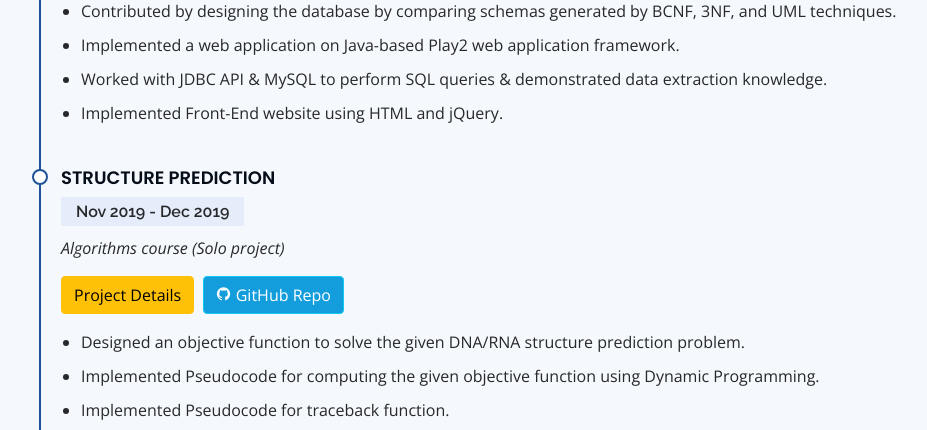
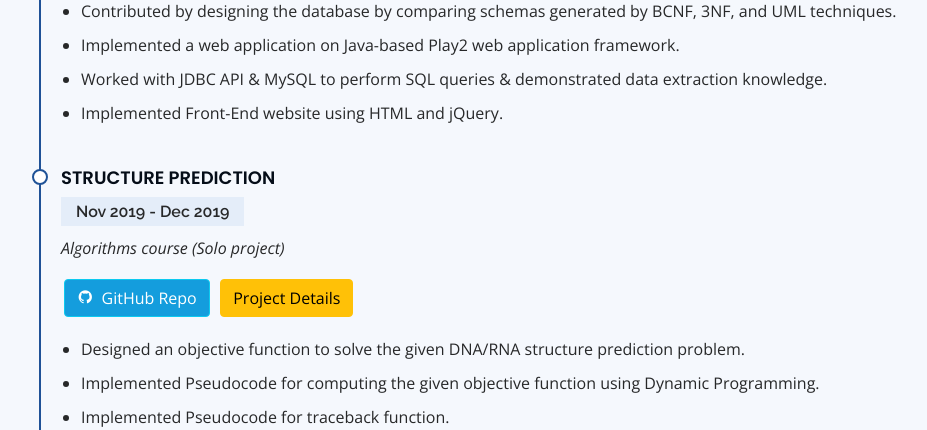
Before and after one commit to indrajeet3333/personal-portfolio, a PHP site: page / in a window 1280 px wide. Shown: the part 6070-6500 px from the top of the page, without its empty margins (313-1240 px from the left). Run offline with PHP 8.4, Linux system fonts and the light colour scheme.

Commit message:
Add button margins :bug:

```diff
--- a/assets/css/style.css
+++ b/assets/css/style.css
@@ -734,6 +734,10 @@ section {
   font-size: 14px;
 }
 
+.project-button {
+  margin: 0.2rem;
+}
+
 /*--------------------------------------------------------------
 # Testimonials
 --------------------------------------------------------------*/
--- a/index.html
+++ b/index.html
@@ -647,12 +647,20 @@
                 <h4>Structure Prediction</h4>
                 <h5>Nov 2019 - Dec 2019</h5>
                 <p><em>Algorithms course (Solo project)</em></p>
-                <p><a href="https://github.com/indrajeet3333/structure-prediction" target="blank"><Button type="button"
-                      class="btn btn-warning">Project
-                      Details</Button></a>&nbsp;&nbsp;<a href="https://github.com/indrajeet3333/structure-prediction"
-                    target="blank"><Button type="button" class="btn btn-info"
-                      style="background-color: #149ddd;color: white;"><i class="bx bxl-github"></i>&nbsp;GitHub
-                      Repo</Button></a></p>
+                <p>
+                  <a href="https://github.com/indrajeet3333/structure-prediction" target="blank">
+                    <Button type="button" class="btn btn-info project-button"
+                      style="background-color: #149ddd;color: white;">
+                      <i class="bx bxl-github"></i>
+                      &nbsp;GitHub Repo
+                    </Button>
+                  </a>
+                  <a href="https://github.com/indrajeet3333/structure-prediction" target="blank">
+                    <Button type="button" class="btn btn-warning project-button">
+                      Project Details
+                    </Button>
+                  </a>
+                </p>
                 <ul>
                   <li>Designed an objective function to solve the given DNA/RNA structure prediction problem.</li>
                   <li>Implemented Pseudocode for computing the given objective function using Dynamic Programming.</li>
```
